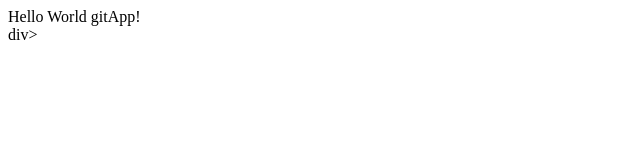
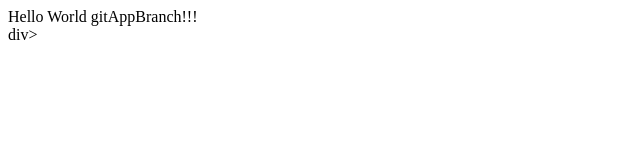
Before and after one commit to SaintNicholas369/demo-repo, a plain HTML site: page index.html in a window 1280 px wide. Shown: the full height of the page, 0-640 px from the left. Drawn offline with Linux system fonts and the light colour scheme.

Commit message:
updated index.html

```diff
--- a/index.html
+++ b/index.html
@@ -1,3 +1,3 @@
 <div>
-    Hello World gitApp!
+    Hello World gitAppBranch!!!
 </div>div>
```
